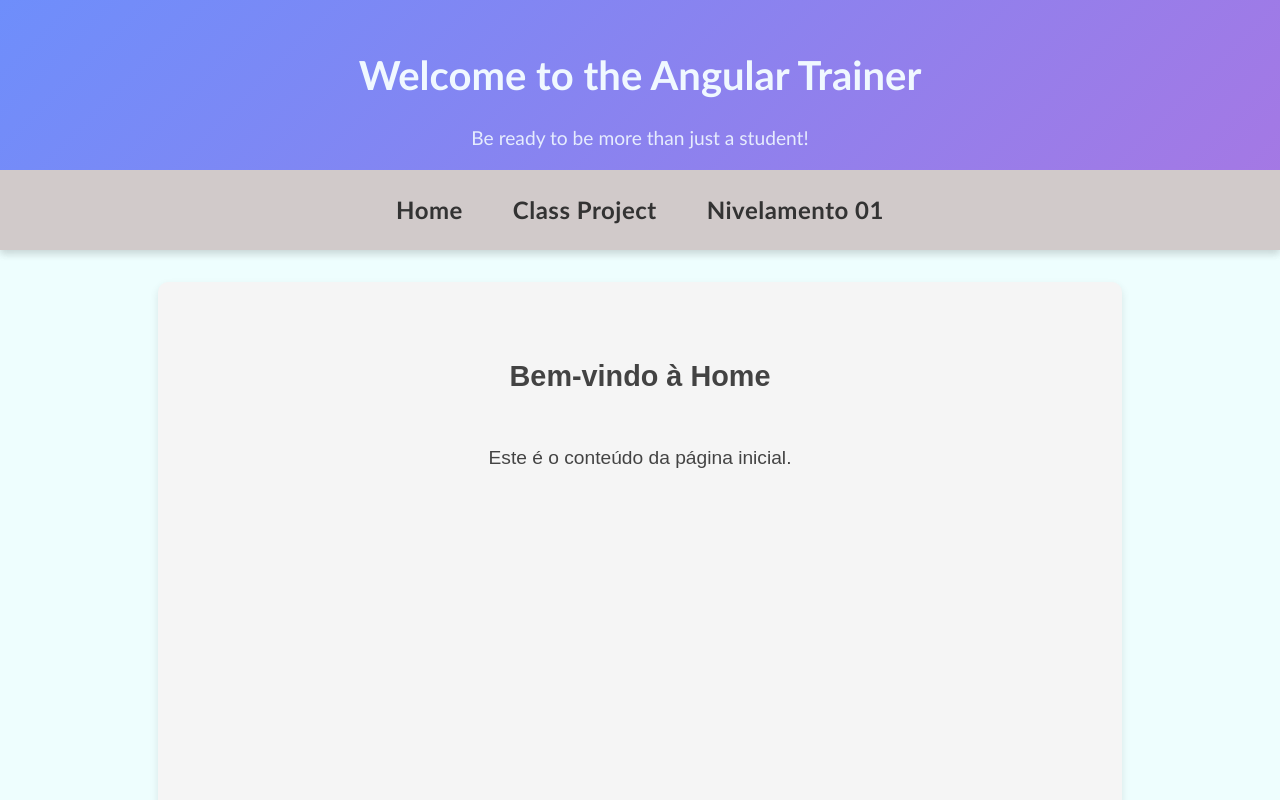
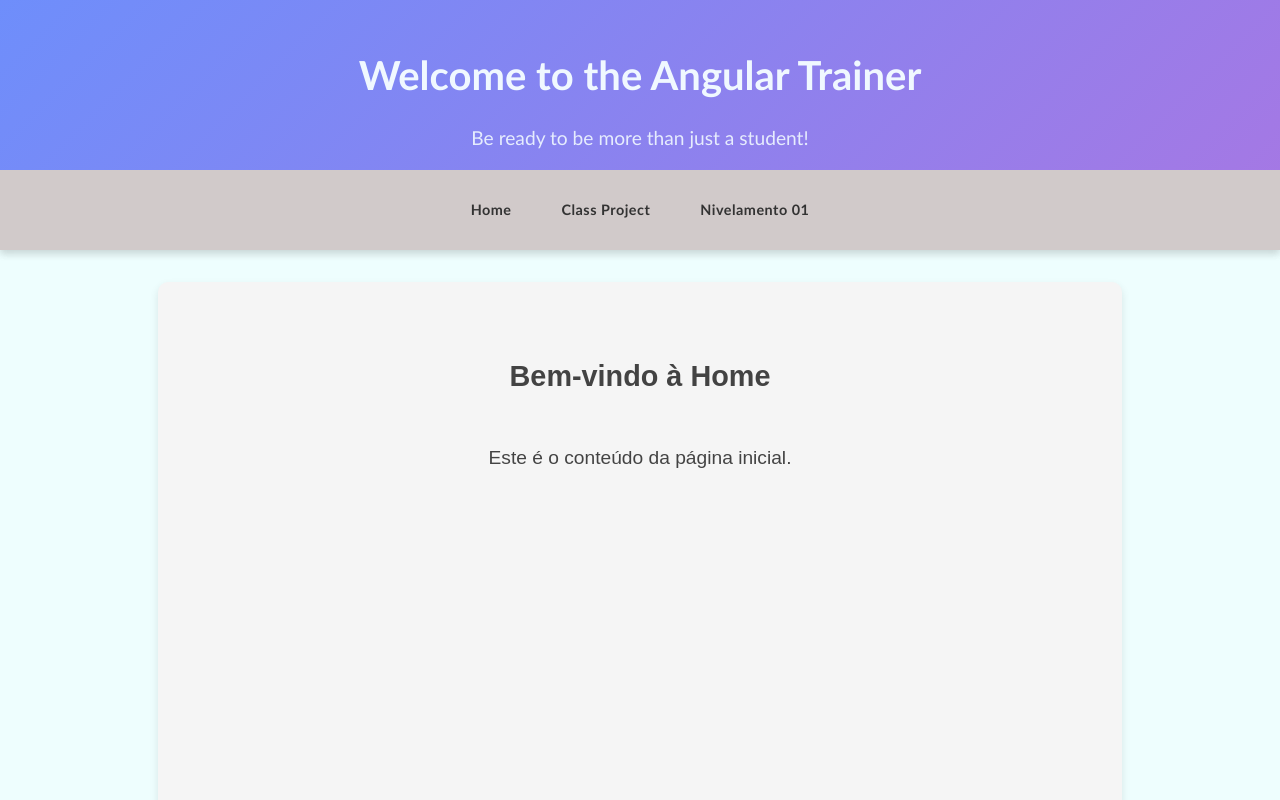
Before and after one commit to Tonyfilho/starting-class-hit, an Angular app in the folder starting/: page /hit in a window 1280 px wide. Shown: the top 800 px of the page. Built offline with nearby package versions, Linux system fonts and the light colour scheme.

Commit message:
inicio da aula8

```diff
--- a/starting/src/app/components/header/header.component.css
+++ b/starting/src/app/components/header/header.component.css
@@ -58,7 +58,7 @@
 
 .logo-link {
     margin: 1%;
-    font-size: 1.5rem;
+    font-size: 0.9rem;
     font-weight: bold;
     text-decoration: none;
     letter-spacing: 0.5px;
```
Also changed, not shown: 1 other file (tests, documents, lock files or other folders).
